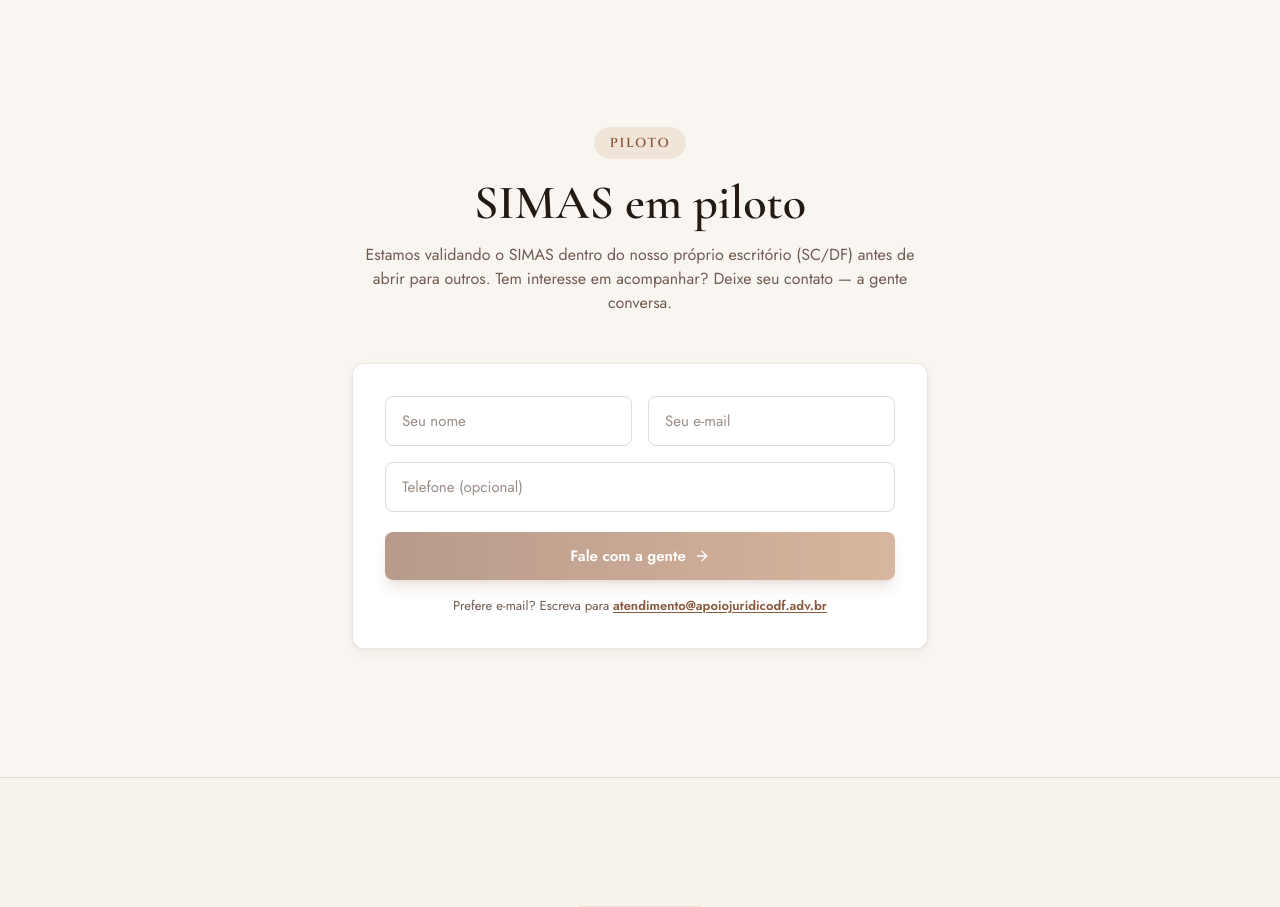
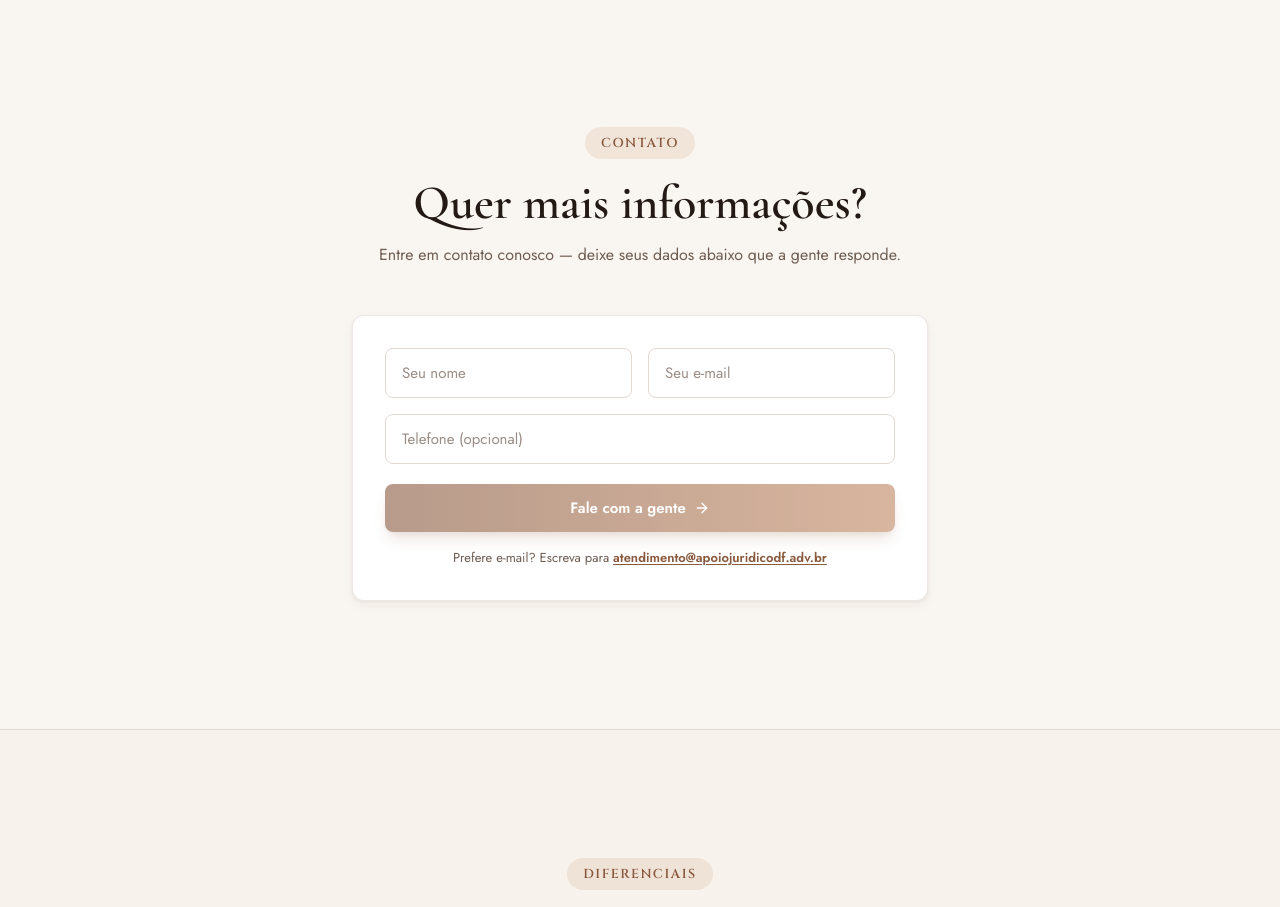
Before and after one commit to argermano/SIMAS, a Next.js app in the folder advogado-virtual/: page / in a window 1280 px wide. Shown: the part 3260-4167 px from the top of the page. Built offline with nearby package versions, Linux system fonts and the light colour scheme.

Commit message:
chore(landing): seção de contato — 'Quer mais informações?' em vez de 'SIMAS em piloto'
Co-Authored-By: Claude Opus 4.8 (1M context) <noreply@anthropic.com>

```diff
--- a/advogado-virtual/src/app/page.tsx
+++ b/advogado-virtual/src/app/page.tsx
@@ -692,14 +692,13 @@ export default function LandingPage() {
           <Reveal>
             <div className="text-center">
               <span className="eyebrow-cinzel inline-block rounded-full bg-accent/15 px-4 py-1.5 text-xs font-semibold uppercase text-primary">
-                Piloto
+                Contato
               </span>
               <h2 className="mt-5 font-serif text-3xl font-semibold text-foreground md:text-4xl lg:text-5xl">
-                SIMAS em piloto
+                Quer mais informações?
               </h2>
               <p className="mx-auto mt-4 max-w-xl text-muted-foreground">
-                Estamos validando o SIMAS dentro do nosso próprio escritório (SC/DF) antes de abrir para
-                outros. Tem interesse em acompanhar? Deixe seu contato — a gente conversa.
+                Entre em contato conosco — deixe seus dados abaixo que a gente responde.
               </p>
             </div>
           </Reveal>
```
